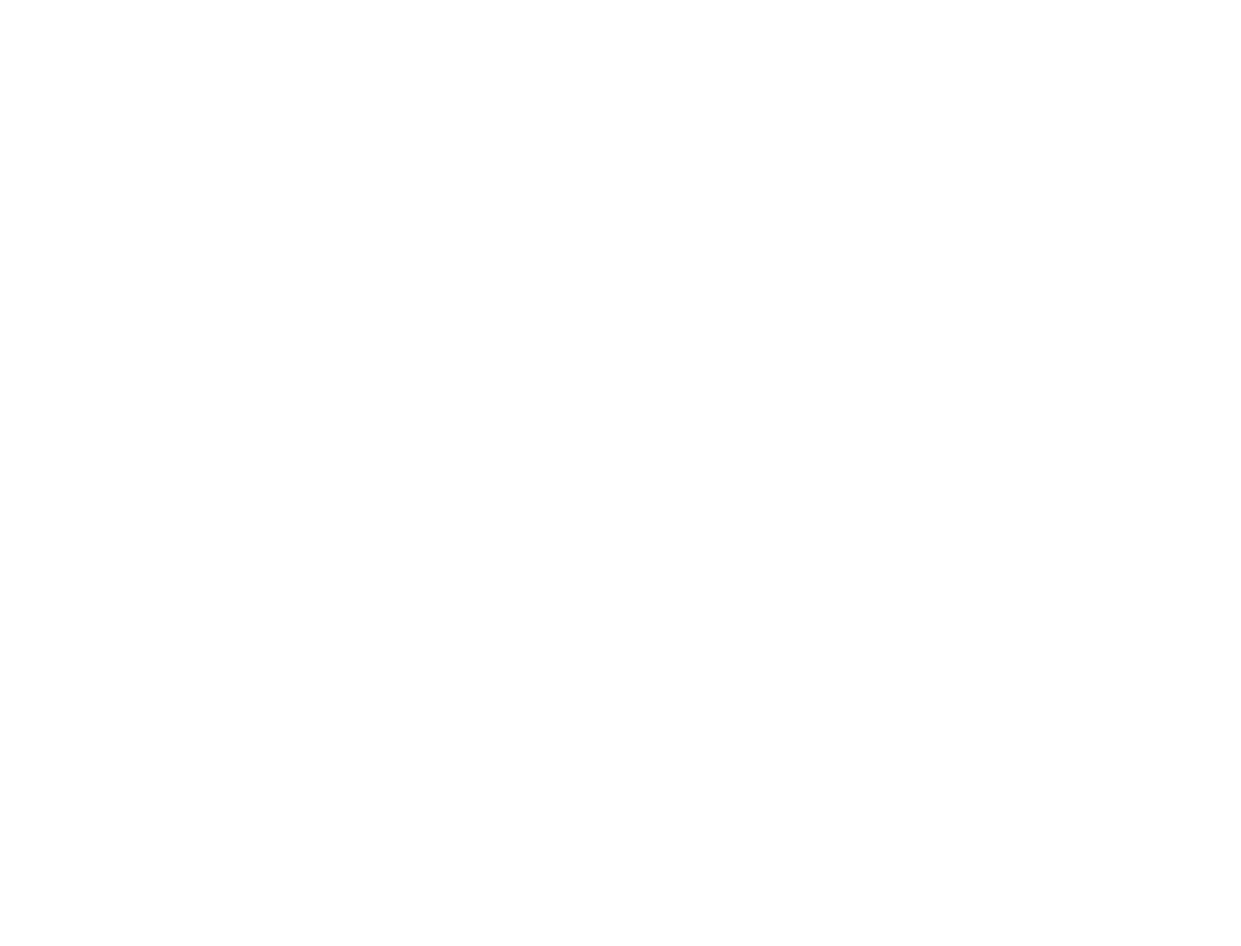
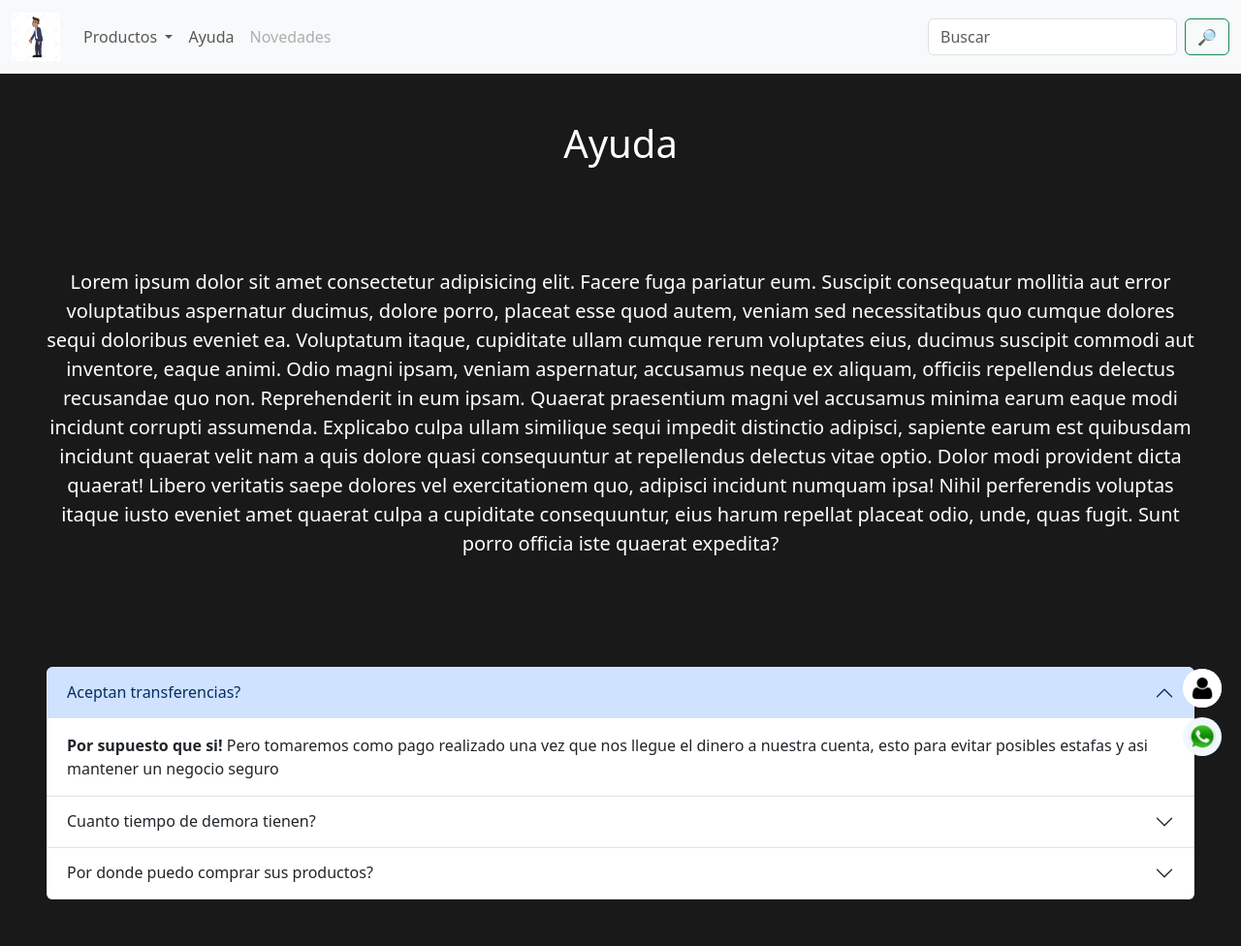
Before and after one commit to tiziherediaa/entregacoder, a plain HTML site: page pages/index2.html in a window 1280 px wide. Shown: the whole page at 97% size. Before the commit the page ends 800 px from the top, so only its background shows below. Drawn offline with nearby package versions, Linux system fonts and the light colour scheme.

Commit message:
Implementacion de la pagina Ayuda

```diff
--- a/pages/index2.html
+++ b/pages/index2.html
@@ -0,0 +1,103 @@
+<!DOCTYPE html>
+<html lang="es">
+<head>
+    <meta charset="UTF-8">
+    <meta name="viewport" content="width=device-width, initial-scale=1.0">
+    <link href="https://cdn.jsdelivr.net/npm/bootstrap@5.3.2/dist/css/bootstrap.min.css" rel="stylesheet" integrity="sha384-T3c6CoIi6uLrA9TneNEoa7RxnatzjcDSCmG1MXxSR1GAsXEV/Dwwykc2MPK8M2HN" crossorigin="anonymous">
+    <link rel="stylesheet" href="../css/estilo.css">
+    <title>Inner Games</title>
+</head>
+<body>
+    <header>
+        <nav class="navbar navbar-expand-lg bg-body-tertiary">
+            <div class="container-fluid">
+              <a class="navbar-brand" href="../index.html"><img src="../foto/yo.jpg" alt="Logotipo de Inner Games" class="innerGames"></a>
+              <button class="navbar-toggler" type="button" data-bs-toggle="collapse" data-bs-target="#navbarScroll" aria-controls="navbarScroll" aria-expanded="false" aria-label="Toggle navigation">
+                <span class="navbar-toggler-icon"></span>
+              </button>
+              <div class="collapse navbar-collapse" id="navbarScroll">
+                <ul class="navbar-nav me-auto my-2 my-lg-0 navbar-nav-scroll" style="--bs-scroll-height: 100px;">
+
+                  <li class="nav-item dropdown">
+                    <a class="nav-link dropdown-toggle" href="#" role="button" data-bs-toggle="dropdown" aria-expanded="false">
+                      Productos
+                    </a>
+                    <ul class="dropdown-menu">
+                      <li><a class="dropdown-item" href="#">PS4</a></li>
+                      <li><a class="dropdown-item" href="#">PS5</a></li>
+                      <li><hr class="dropdown-divider"></li>
+                      <li><a class="dropdown-item" href="#">Accesorios</a></li>
+                    </ul>
+                    <li class="nav-item">
+                      <a class="nav-link" href="index2.html">Ayuda</a>
+                    </li>
+                  </li>
+                  <li class="nav-item">
+                    <a class="nav-link disabled" aria-disabled="true">Novedades</a>
+                  </li>
+                </ul>
+                <form class="d-flex" role="search">
+                  <input class="form-control me-2" type="search" placeholder="Buscar" aria-label="Search">
+                  <button class="btn btn-outline-success" type="submit">🔎</button>
+                </form>
+              </div>
+            </div>
+          </nav>
+    </header>
+    <main>
+      <h1 class="p-5 text-center">Ayuda</h1>
+      <p class="lead p-5 text-center">Lorem ipsum dolor sit amet consectetur adipisicing elit. Facere fuga pariatur eum. Suscipit consequatur mollitia aut error voluptatibus aspernatur ducimus, dolore porro, placeat esse quod autem, veniam sed necessitatibus quo cumque dolores sequi doloribus eveniet ea. Voluptatum itaque, cupiditate ullam cumque rerum voluptates eius, ducimus suscipit commodi aut inventore, eaque animi. Odio magni ipsam, veniam aspernatur, accusamus neque ex aliquam, officiis repellendus delectus recusandae quo non. Reprehenderit in eum ipsam. Quaerat praesentium magni vel accusamus minima earum eaque modi incidunt corrupti assumenda. Explicabo culpa ullam similique sequi impedit distinctio adipisci, sapiente earum est quibusdam incidunt quaerat velit nam a quis dolore quasi consequuntur at repellendus delectus vitae optio. Dolor modi provident dicta quaerat! Libero veritatis saepe dolores vel exercitationem quo, adipisci incidunt numquam ipsa! Nihil perferendis voluptas itaque iusto eveniet amet quaerat culpa a cupiditate consequuntur, eius harum repellat placeat odio, unde, quas fugit. Sunt porro officia iste quaerat expedita?</p>
+      <section>
+        <div class="accordion p-5" id="accordionExample">
+            <div class="accordion-item">
+              <h2 class="accordion-header">
+                <button class="accordion-button" type="button" data-bs-toggle="collapse" data-bs-target="#collapseOne" aria-expanded="true" aria-controls="collapseOne">
+                  Aceptan transferencias?
+                </button>
+              </h2>
+              <div id="collapseOne" class="accordion-collapse collapse show" data-bs-parent="#accordionExample">
+                <div class="accordion-body">
+                  <strong>Por supuesto que si!</strong> Pero tomaremos como pago realizado una vez que nos llegue el dinero a nuestra cuenta, esto para evitar posibles estafas y asi mantener un negocio seguro
+                </div>
+              </div>
+            </div>
+            <div class="accordion-item">
+              <h2 class="accordion-header">
+                <button class="accordion-button collapsed" type="button" data-bs-toggle="collapse" data-bs-target="#collapseTwo" aria-expanded="false" aria-controls="collapseTwo">
+                  Cuanto tiempo de demora tienen?
+                </button>
+              </h2>
+              <div id="collapseTwo" class="accordion-collapse collapse" data-bs-parent="#accordionExample">
+                <div class="accordion-body">
+                  <strong>Depende del dia esto puede variar.</strong> Hay dias en los que no tenemos ningun tiempo de demora y otros en lo que podemos tardar un par de horas, porfavor pedimos paciencia una vez efectuado el pago ya que entregamos los productos por orden de compra.
+                </div>
+              </div>
+            </div>
+            <div class="accordion-item">
+              <h2 class="accordion-header">
+                <button class="accordion-button collapsed" type="button" data-bs-toggle="collapse" data-bs-target="#collapseThree" aria-expanded="false" aria-controls="collapseThree">
+                  Por donde puedo comprar sus productos?
+                </button>
+              </h2>
+              <div id="collapseThree" class="accordion-collapse collapse" data-bs-parent="#accordionExample">
+                <div class="accordion-body">
+                  <strong>Disponemos de varias opciones</strong> pero donde recomendamos comprar es mediante esta pagina web, esto con el fin de evitar posibles estafas mediante suplantacion de identidad pero tene en cuenta que contamos con WhatsApp, Instagram, Telegram y nuestra pagina web oficial!
+                </div>
+            </div>
+        </div>
+      </section>
+
+
+      <a href="#">
+        <img src="../foto/wppLogo.png" alt="Link a WhatsApp" class="wppLogo">
+      </a>
+      <a href="#">
+        <img src="../foto/logoPersona.png" alt="Registrarse" class="linkRegistro">
+      </a>
+    </main>
+    <footer>
+
+    </footer>
+    <script src="https://cdn.jsdelivr.net/npm/bootstrap@5.3.2/dist/js/bootstrap.bundle.min.js" integrity="sha384-C6RzsynM9kWDrMNeT87bh95OGNyZPhcTNXj1NW7RuBCsyN/o0jlpcV8Qyq46cDfL" crossorigin="anonymous"></script>
+</body>
+</html>
```
Also changed, not shown: index.html (+5 -4 lines).
